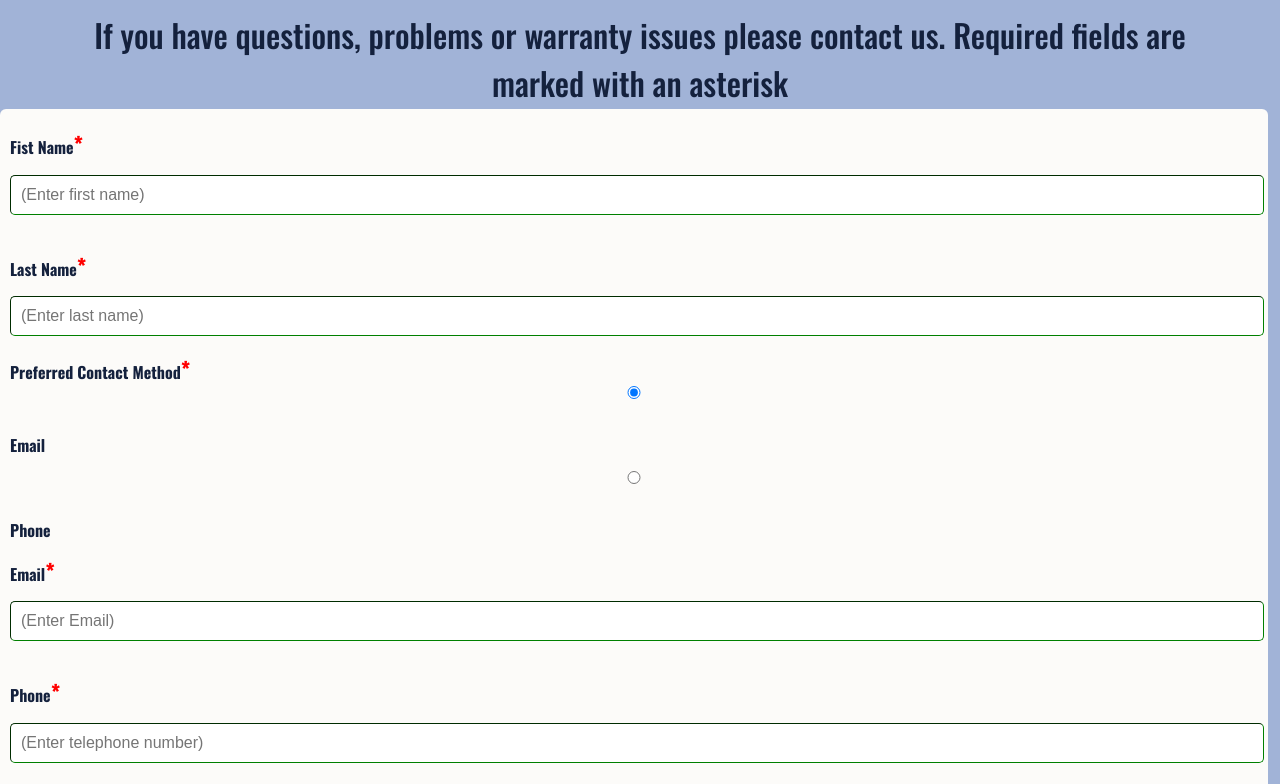
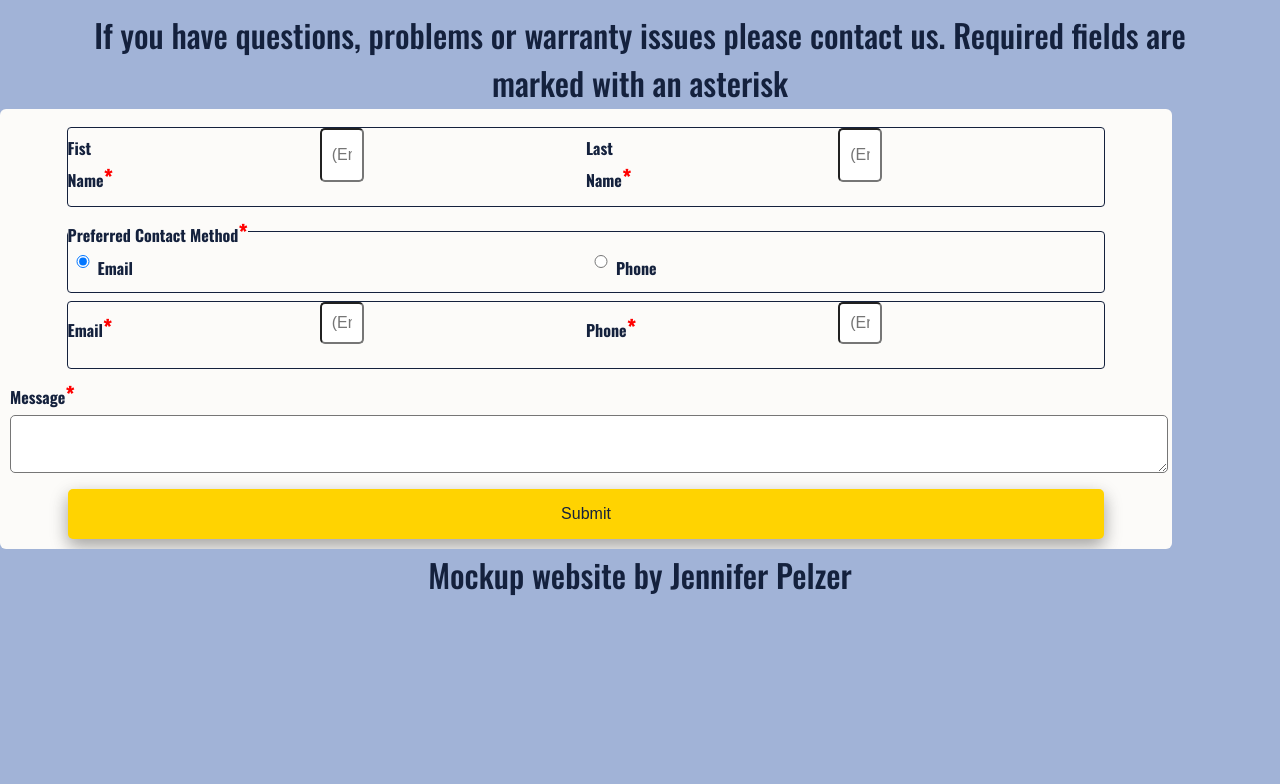
Before and after one commit to JMPelzer/GIT-417-Final-Project, a plain HTML site: page index.html in a window 1280 px wide. Shown: the part 3828-4612 px from the top of the page. After the commit the page ends 4429 px from the top, so only its background shows below. Drawn offline with nearby package versions, Linux system fonts and the light colour scheme.

Commit message:
Update styles.css

```diff
--- a/styles.css
+++ b/styles.css
@@ -513,10 +513,11 @@ nav a:hover {
 
 /* ----- FORM CONTROLS ----- */
 input,
+textarea,
 label {
 	display: block;
 	font-size: 1rem;
-	width: calc(100%- 1rem);
+	width: calc(100% - 1.5rem);
 }
 
 label {
@@ -532,31 +533,60 @@ textarea {
 	width: calc(100% - 1rem);
 	font-size: 1rem;
 	border-radius: 5px;
-	border: 1px inset green;
-	background-color: white;
+}
+
+input:focus,
+select:focus,
+textarea:focus {
+	border: 2px inset green;
+	;
+	box-shadow: 0 0 0 0.09em var(--dayText);
+}
+
+input:error,
+select:error,
+textarea:error {
+	background-color: red;
 }
 
 fieldset {
+	margin: 0.5em auto;
+	padding-bottom: 0.5em;
+	width: 90%;
 	border-radius: 4px;
-	border-color: var(--dayText);
+	border: 1px solid var(--dayText);
 	display: grid;
-	grid-template-columns: 1fr;
-	row-gap: 10px;
+	grid-template-columns: 30px 1fr 30px 1fr;
 }
+
 
 legend {
 	font-weight: bold;
 }
 
-input[type="radio"]+label {
-	cursor: pointer;
-	display: flex;
-	align-items: center;
+fieldset label {
+	display: inline;
+	width: 60%;
 }
 
+fieldset input {
+	display: inline;
+	width: 20px;
+}
+
+input[type="radio"] {
+	margin-top: 0.4em;
+	outline: none;
+	border: 1px solid var(--dayText);
+	border-radius: 25%;
+}
+
+
+
 form {
+	width: 90%;
 	max-width: calc(1280px - 32px);
-	margin: 20px, auto;
+	margin: 10px, auto;
 	padding: 10px;
 	background-color: var(--dayBackgrd);
 	border-radius: 6px;
```
